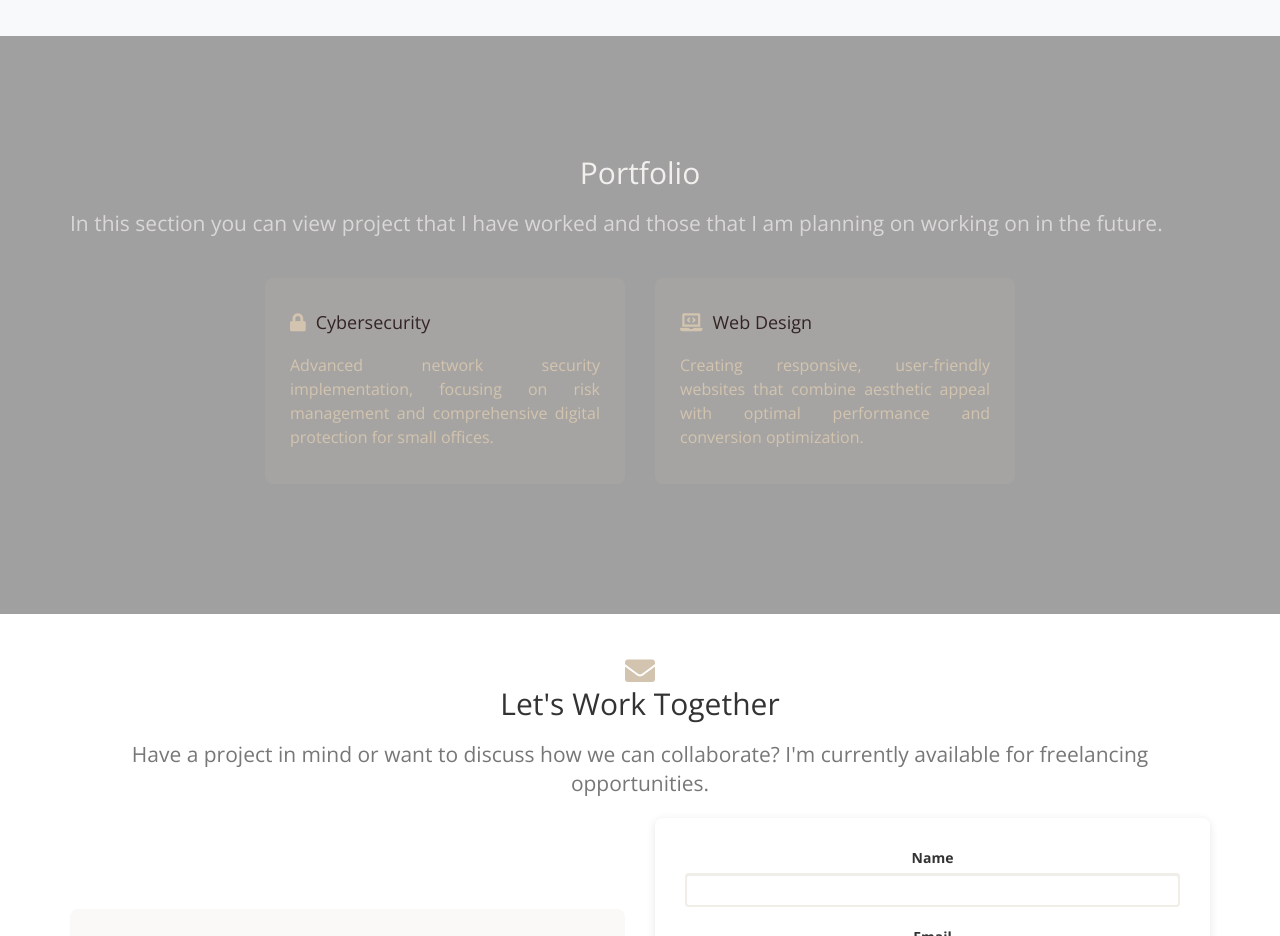
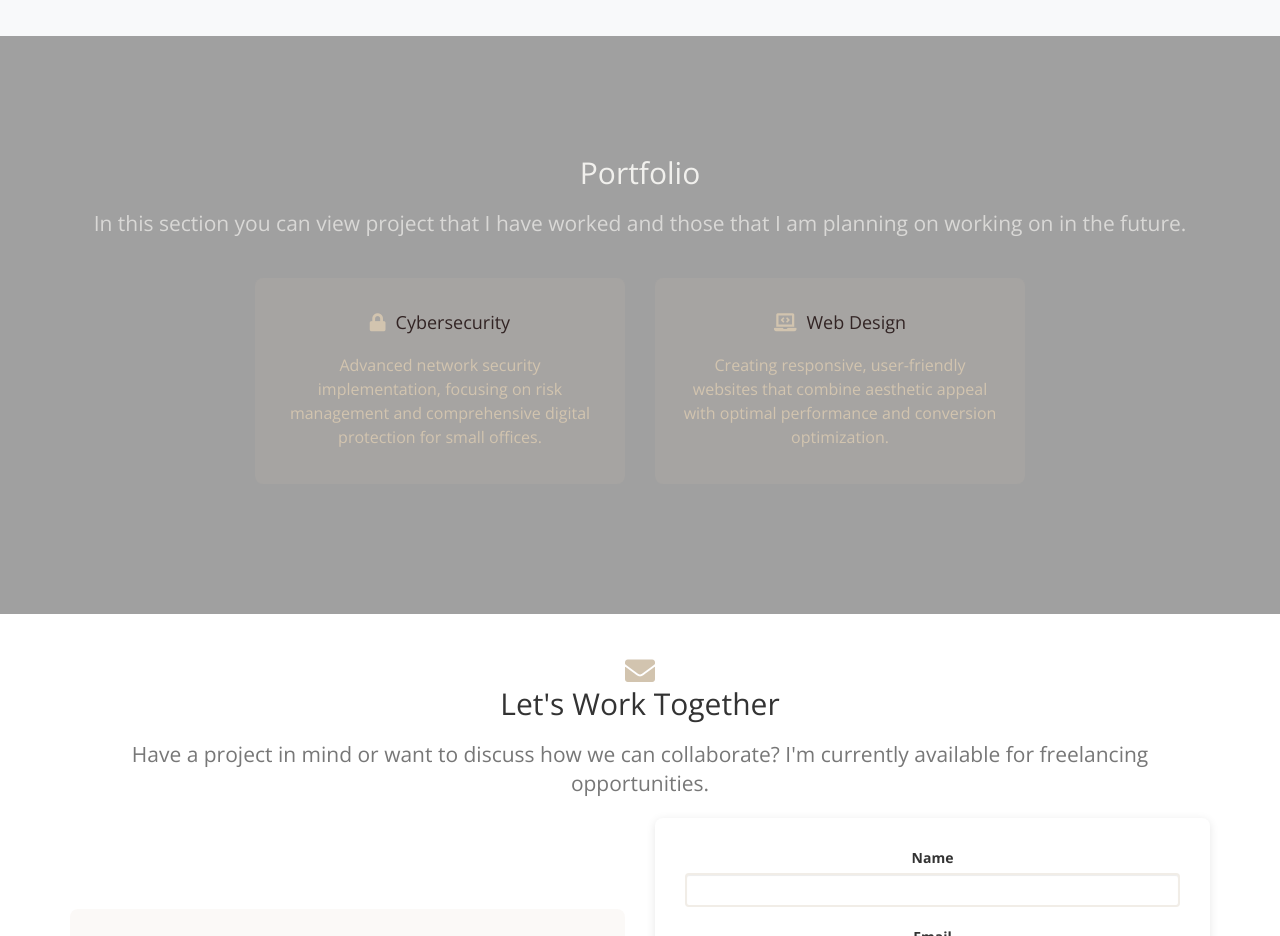
Before and after one commit to Tfleuryesdras/maesterPortfolio, a plain HTML site: page index.html in a window 1280 px wide. Shown: the part 2000-2936 px from the top of the page. Drawn offline with nearby package versions, Linux system fonts and the light colour scheme.

Commit message:
update 9

```diff
--- a/index.html
+++ b/index.html
@@ -164,7 +164,7 @@ Although you can use them, for a more unique website, replace these images with
         <section class="content content-2">
             <div class="container">
                 <div class="row">
-                    <div class="col-sm-12">
+                    <div class="col-lg-18 text-center">
                         <h2 class="section-header">Portfolio</h2>
                         <p class="lead text-light">In this section you can view project that I have worked and those that I am planning
                             on working on in the future.
```
